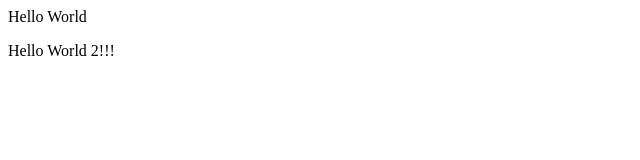
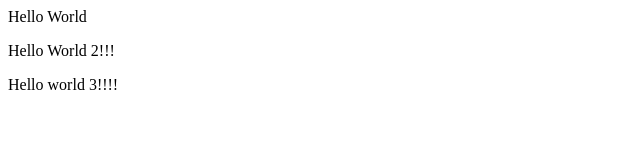
Before and after one commit to nbradf2/garden-planner-capstone, a website: page public/index.html in a window 1280 px wide. Shown: the whole page, without its empty margins (0-640 px from the left). Drawn offline with Linux system fonts and the light colour scheme.

Commit message:
update html

```diff
--- a/public/index.html
+++ b/public/index.html
@@ -1,2 +1,3 @@
 <p>Hello World</p>
 <p>Hello World 2!!!</p>
+<p>Hello world 3!!!!</p>
```
Also changed, not shown: .travis.yml.
